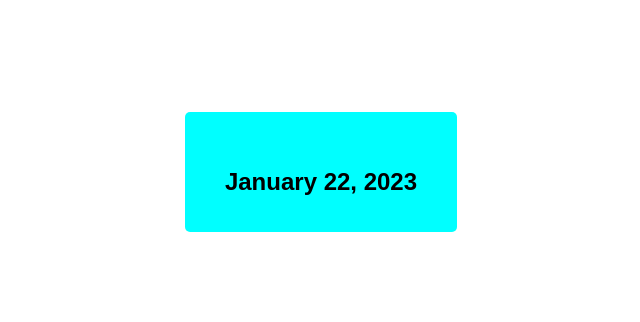
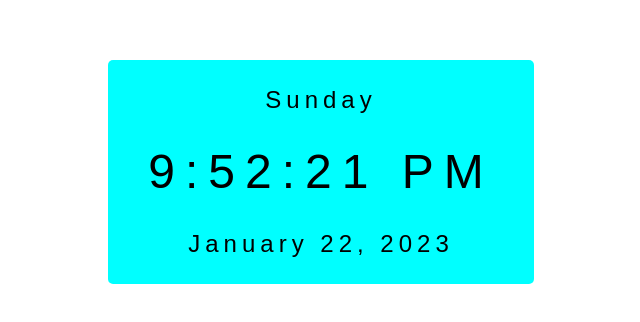
Before and after one commit to Holgermueller/Clock, a website: page index.html in a window 1280 px wide. Shown: the part 228-550 px from the top of the page, without its empty margins (319-959 px from the left). Drawn offline with nearby package versions, Linux system fonts and the light colour scheme.

Commit message:
got seconds to increment

```diff
--- a/index.css
+++ b/index.css
@@ -16,9 +16,16 @@ html {
   background-color: aqua;
   padding: 1rem 2.5rem;
   border-radius: 5px;
+  line-height: 2;
 }
 
 .time {
   font-size: 3rem;
   letter-spacing: 10px;
 }
+
+.date,
+.day-of-week {
+  font-size: 1.5rem;
+  letter-spacing: 5px;
+}
--- a/index.html
+++ b/index.html
@@ -9,8 +9,9 @@
   </head>
   <body>
     <section class="clock-container">
-      <h1 id="time" class="time"></h1>
-      <h2 class="date" id="date"></h2>
+      <div class="day-of-week" id="dayOfWeek"></div>
+      <div id="time" class="time"></div>
+      <div class="date" id="date"></hdiv
     </section>
 
     <script
--- a/index.js
+++ b/index.js
@@ -1,5 +1,6 @@
-let date = moment().format("LL");
-let timeDisplay = document.createElement("time");
+let timeDisplay = document.getElementById("time");
+let dateDisplay = document.getElementById("date");
+let dayOfWeekDisplay = document.getElementById("dayOfWeek");
 
 const getTime = () => {
   setInterval(() => {
@@ -8,6 +9,16 @@ const getTime = () => {
   }, 1000);
 };
 
-document.getElementById("date").innerHTML = date;
+const displayDate = () => {
+  let date = moment().format("LL");
+  dateDisplay.innerHTML = date;
+};
+
+const displayDayOfWeek = () => {
+  let dayOfWeek = moment().format("dddd");
+  dayOfWeekDisplay.innerHTML = dayOfWeek;
+};
 
 getTime();
+displayDate();
+displayDayOfWeek();
```
